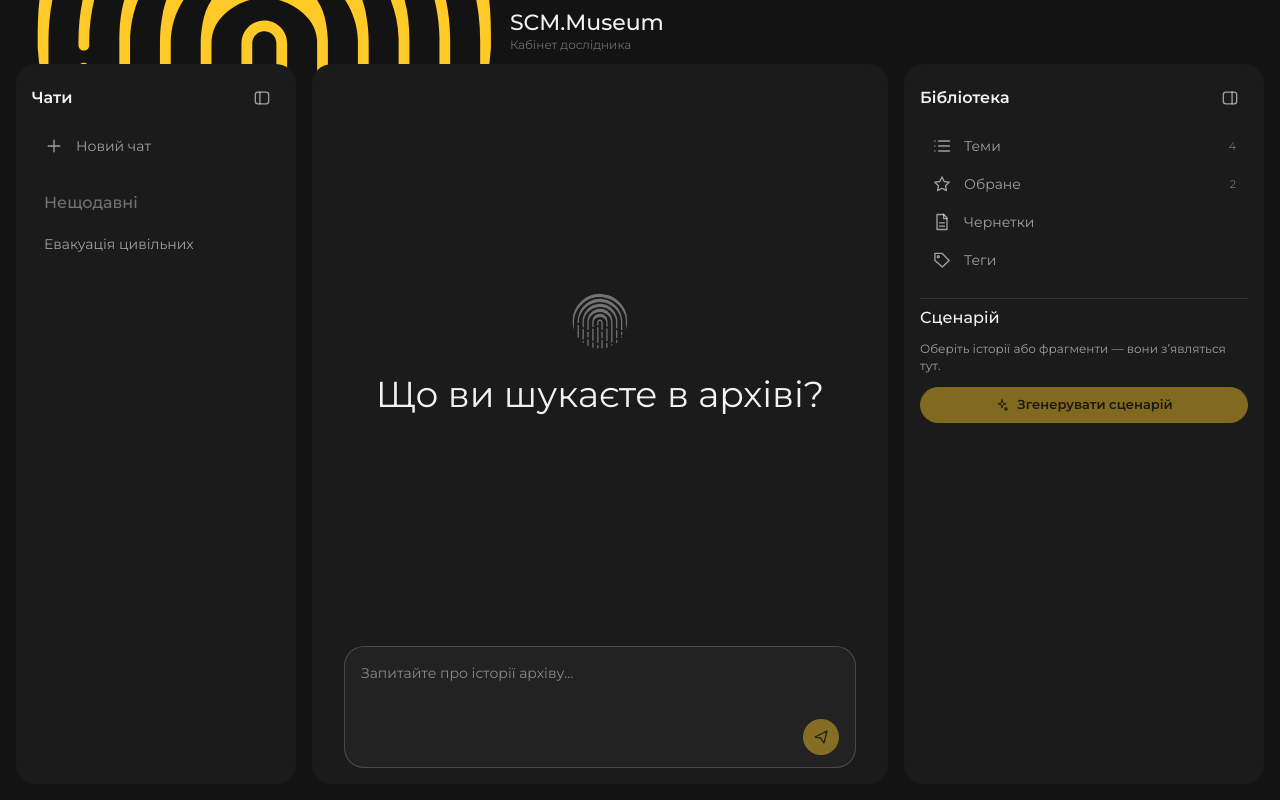
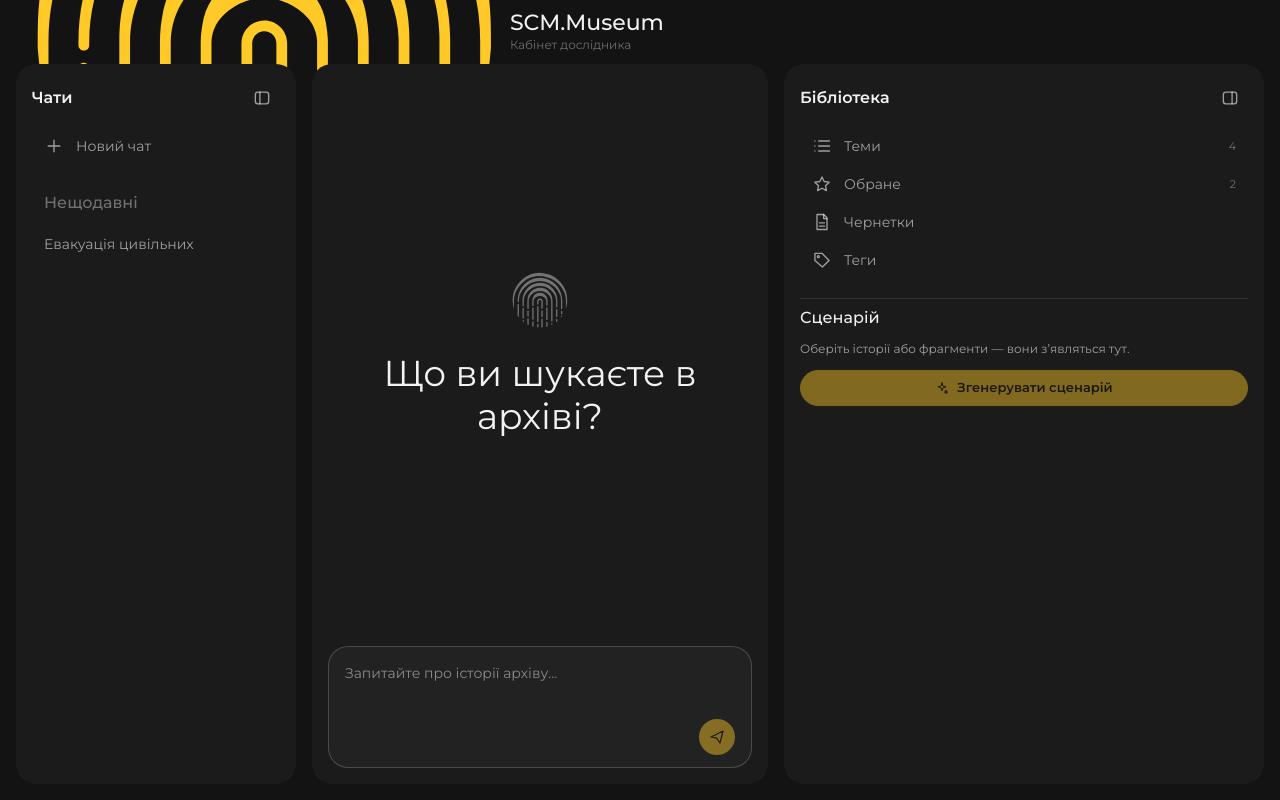
Before and after one commit to mikelebedenko/scm-museum, a React (Vite) app: page / in a window 1280 px wide. Built offline with nearby package versions, Linux system fonts and the light colour scheme.

Commit message:
Wider library (480), composer fills chat column (16px side padding)
Co-Authored-By: Claude Sonnet 5.5 <noreply@anthropic.com>

```diff
--- a/src/styles/components/chat-layout.css
+++ b/src/styles/components/chat-layout.css
@@ -26,10 +26,10 @@
 .main { position: relative; display: flex; flex-direction: column; min-height: 0; min-width: 0; overflow: hidden; }
 .main-menu { position: absolute; top: var(--space-3); left: var(--space-3); z-index: var(--z-raised); }
 .chat-scroll { flex: 1; min-height: 0; overflow: auto; display: flex; flex-direction: column; }
-.chat-col { width: min(var(--container-chat), 100%); box-sizing: border-box; margin: 0 auto; padding: 0 var(--space-6); flex: 1 0 auto; display: flex; flex-direction: column; }
+.chat-col { width: min(var(--container-chat), 100%); box-sizing: border-box; margin: 0 auto; padding: 0 var(--space-4); flex: 1 0 auto; display: flex; flex-direction: column; }
 .chat-dock { flex: none; padding-bottom: var(--space-4); }
 .chat-dock .chat-col { flex: none; }
-.chat-scroll > .chat-dock { position: sticky; bottom: 0; width: min(var(--container-chat), 100%); margin: 0 auto; padding: 0 var(--space-6) var(--space-4); box-sizing: border-box; }
+.chat-scroll > .chat-dock { position: sticky; bottom: 0; width: min(var(--container-chat), 100%); margin: 0 auto; padding: 0 var(--space-4) var(--space-4); box-sizing: border-box; }
 
 /* головний екран */
 .home { margin: auto 0; display: grid; gap: var(--space-6); padding: var(--space-14) 0; }
--- a/src/styles/tokens/scale.css
+++ b/src/styles/tokens/scale.css
@@ -20,8 +20,8 @@
   --header-height: 64px;
   --sidebar-width: 280px;
   --sidebar-rail-width: 56px;
-  --lib-width: 360px;
-  --container-chat: 560px;
+  --lib-width: 480px;
+  --container-chat: 640px;
   --container-sm: 820px;
   --container-md: 1200px;
   --container-lg: 1400px;
```
